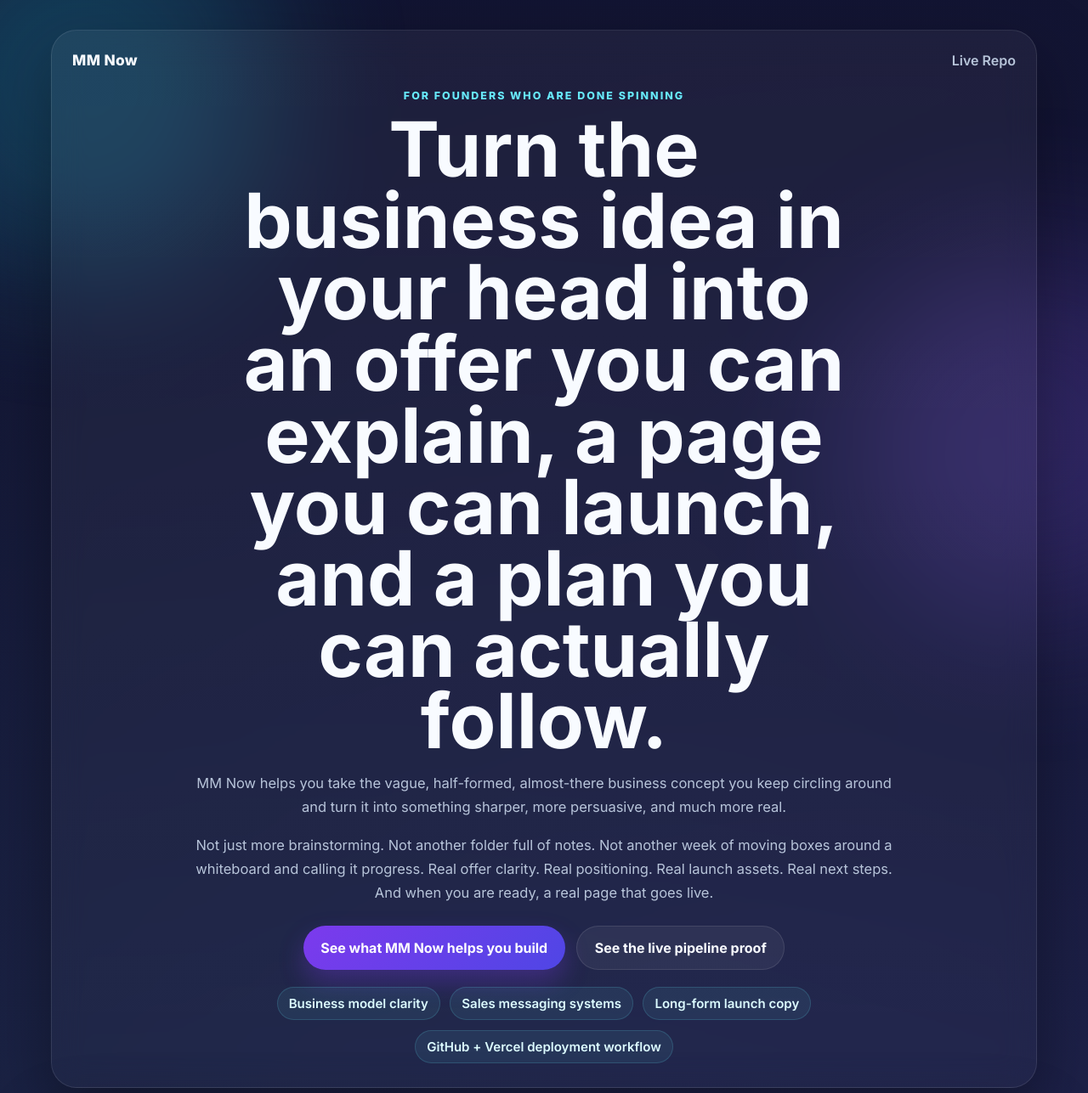
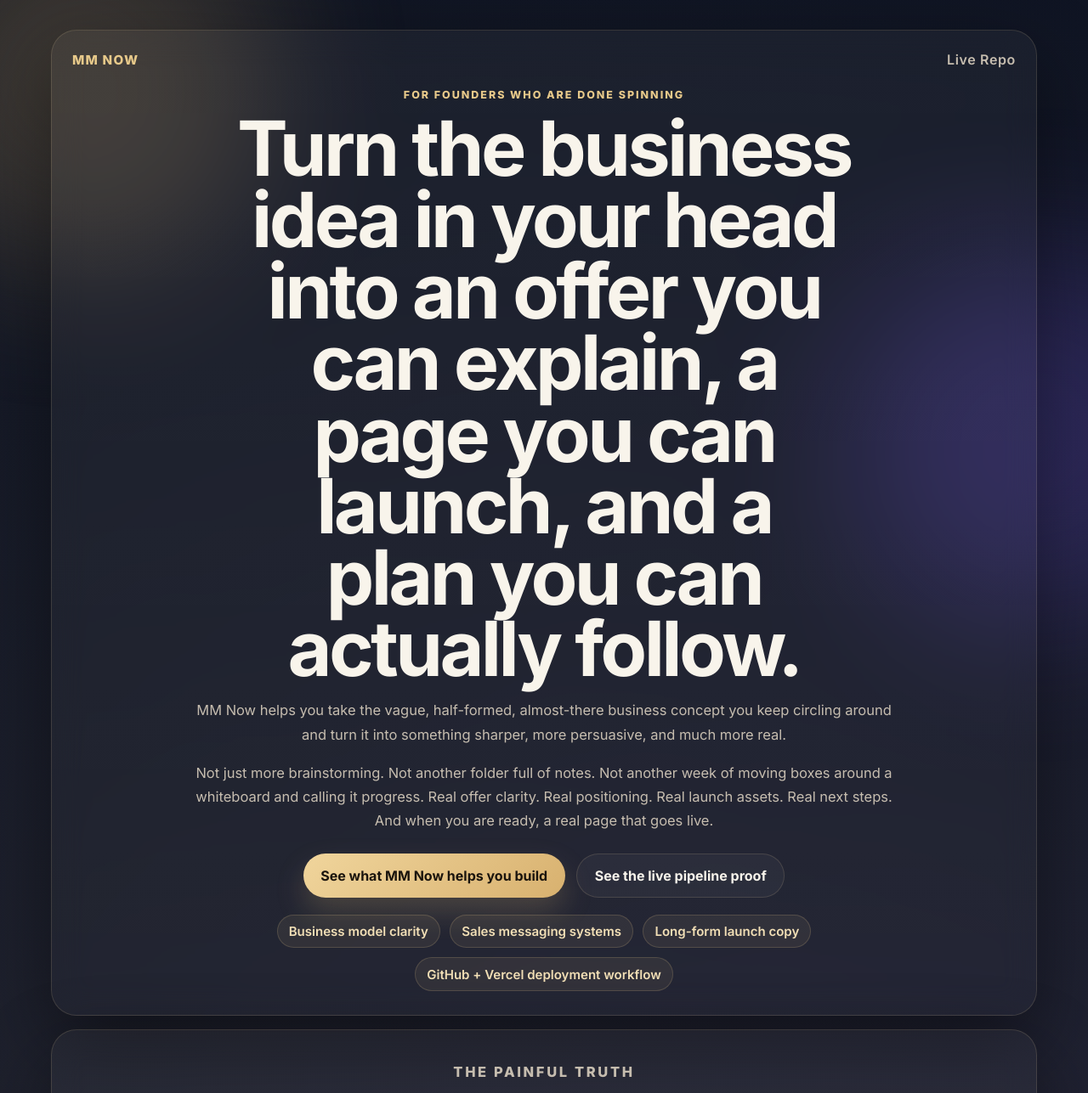
Before and after one commit to lynnsharer-ship-it/test, a plain HTML site: page index.html in a window 1280 px wide. Shown: the top 1287 px of the page at 85% size. Drawn offline with Linux system fonts and the light colour scheme.

Commit message:
Restyle MM Now page with more premium visual direction

```diff
--- a/styles.css
+++ b/styles.css
@@ -1,17 +1,17 @@
 :root {
-  --bg: #07111f;
-  --bg-soft: #0f1c31;
-  --panel: rgba(10, 22, 41, 0.7);
-  --panel-2: rgba(255, 255, 255, 0.06);
-  --text: #f8fbff;
-  --muted: #b7c4d9;
-  --line: rgba(255, 255, 255, 0.1);
-  --accent: #67e8f9;
-  --accent-2: #7c3aed;
-  --accent-3: #60a5fa;
-  --button: #7c3aed;
-  --button-2: #101d34;
-  --shadow: 0 30px 80px rgba(0, 0, 0, 0.35);
+  --bg: #071019;
+  --bg-soft: #0d1826;
+  --panel: rgba(11, 20, 32, 0.78);
+  --panel-2: rgba(255, 255, 255, 0.05);
+  --text: #f8f4eb;
+  --muted: #c6bdaf;
+  --line: rgba(220, 196, 150, 0.16);
+  --accent: #e7c98a;
+  --accent-2: #9f7aea;
+  --accent-3: #8bb6ff;
+  --button: #d8b16f;
+  --button-2: #121d2d;
+  --shadow: 0 34px 90px rgba(0, 0, 0, 0.42);
 }
 
 * { box-sizing: border-box; }
@@ -21,9 +21,9 @@
   font-family: 'Inter', system-ui, sans-serif;
   color: var(--text);
   background:
-    radial-gradient(circle at 15% 20%, rgba(103, 232, 249, 0.16), transparent 24%),
-    radial-gradient(circle at 85% 10%, rgba(124, 58, 237, 0.18), transparent 26%),
-    linear-gradient(180deg, #06101d 0%, #081323 34%, #0a1628 100%);
+    radial-gradient(circle at 12% 18%, rgba(231, 201, 138, 0.12), transparent 24%),
+    radial-gradient(circle at 88% 10%, rgba(159, 122, 234, 0.12), transparent 24%),
+    linear-gradient(180deg, #050d15 0%, #08111b 34%, #0a1420 100%);
   overflow-x: hidden;
 }
 
@@ -36,8 +36,8 @@
   opacity: 0.22;
   pointer-events: none;
 }
-.orb-1 { background: #22d3ee; top: -8rem; left: -8rem; }
-.orb-2 { background: #8b5cf6; top: 18rem; right: -10rem; }
+.orb-1 { background: #d8b16f; top: -8rem; left: -8rem; }
+.orb-2 { background: #7c5cff; top: 18rem; right: -10rem; }
 
 .page {
   position: relative;
@@ -63,7 +63,7 @@
   margin-top: 1rem;
   border: 1px solid var(--line);
   border-radius: 30px;
-  background: linear-gradient(180deg, rgba(255,255,255,0.05), rgba(255,255,255,0.025));
+  background: linear-gradient(180deg, rgba(255,255,255,0.045), rgba(255,255,255,0.018));
   box-shadow: var(--shadow);
 }
 
@@ -80,14 +80,17 @@
 
 .brand {
   font-weight: 800;
-  letter-spacing: 0.02em;
-  font-size: 1.08rem;
+  letter-spacing: 0.08em;
+  text-transform: uppercase;
+  font-size: 0.95rem;
+  color: var(--accent);
 }
 
 .ghost-link {
   color: var(--muted);
   text-decoration: none;
   font-weight: 600;
+  letter-spacing: 0.04em;
 }
 
 .hero-grid {
@@ -122,6 +125,7 @@
 h1 {
   font-size: clamp(3rem, 7vw, 6rem);
   line-height: 0.94;
+  letter-spacing: -0.04em;
   margin: 0 auto 1rem;
   max-width: 12ch;
 }
@@ -129,6 +133,7 @@
 h2 {
   font-size: clamp(2rem, 4.2vw, 3.3rem);
   line-height: 1.02;
+  letter-spacing: -0.035em;
   margin: 0 auto 1rem;
   max-width: 18ch;
 }
@@ -205,12 +210,12 @@
 }
 .button:hover { transform: translateY(-1px); }
 .button.primary {
-  background: linear-gradient(135deg, var(--button), #4f46e5);
-  color: white;
-  box-shadow: 0 14px 30px rgba(124, 58, 237, 0.32);
+  background: linear-gradient(135deg, #f0d59c, var(--button));
+  color: #1a140d;
+  box-shadow: 0 16px 34px rgba(216, 177, 111, 0.22);
 }
 .button.secondary {
-  background: rgba(255,255,255,0.06);
+  background: rgba(255,255,255,0.04);
   border: 1px solid var(--line);
   color: var(--text);
 }
@@ -224,9 +229,9 @@
 .micro-proof span {
   padding: 0.58rem 0.82rem;
   border-radius: 999px;
-  border: 1px solid rgba(103, 232, 249, 0.16);
-  background: rgba(103, 232, 249, 0.08);
-  color: #dcfbff;
+  border: 1px solid rgba(231, 201, 138, 0.18);
+  background: rgba(231, 201, 138, 0.08);
+  color: #f2dfb6;
   font-weight: 600;
   font-size: 0.94rem;
 }
@@ -240,6 +245,7 @@
   border: 1px solid var(--line);
   background: var(--panel);
   border-radius: 24px;
+  box-shadow: inset 0 1px 0 rgba(255,255,255,0.03), 0 10px 30px rgba(0,0,0,0.16);
 }
 
 .hero-panel {
@@ -274,7 +280,7 @@
 }
 
 .offer-card.featured {
-  background: linear-gradient(180deg, rgba(96,165,250,0.15), rgba(124,58,237,0.12));
+  background: linear-gradient(180deg, rgba(231,201,138,0.12), rgba(124,58,237,0.10));
 }
 
 .split-layout {
```
